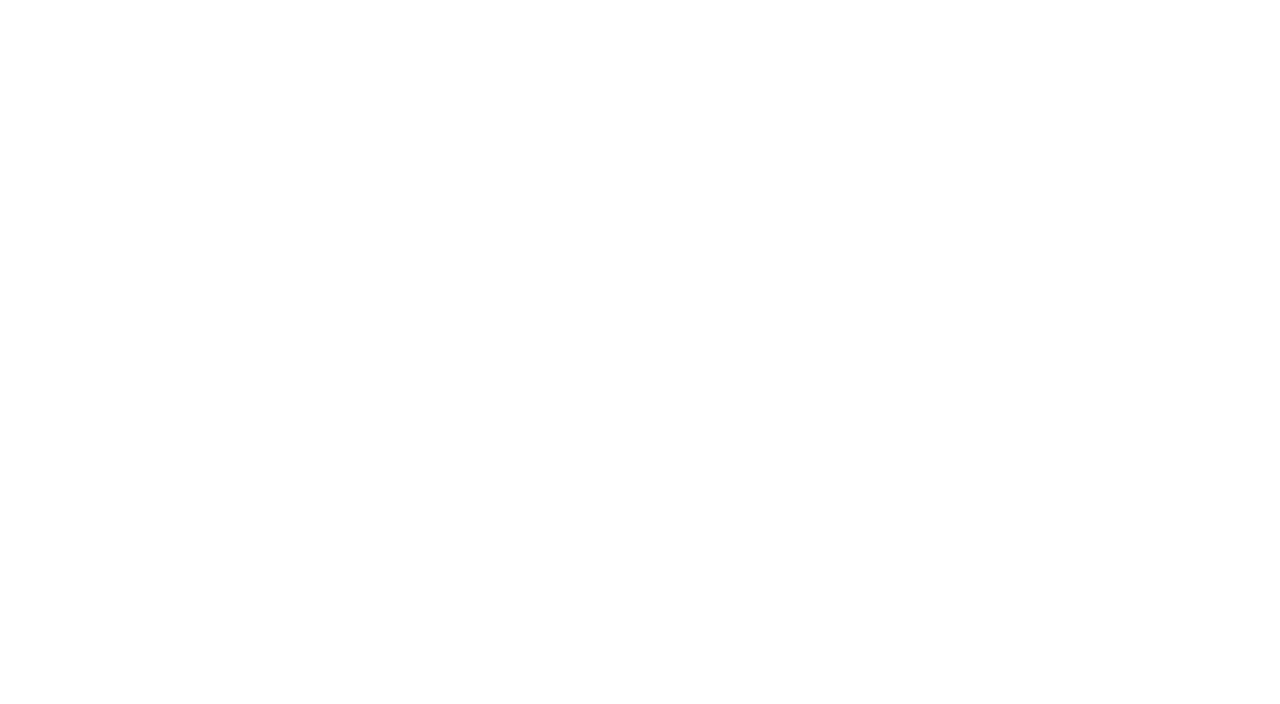
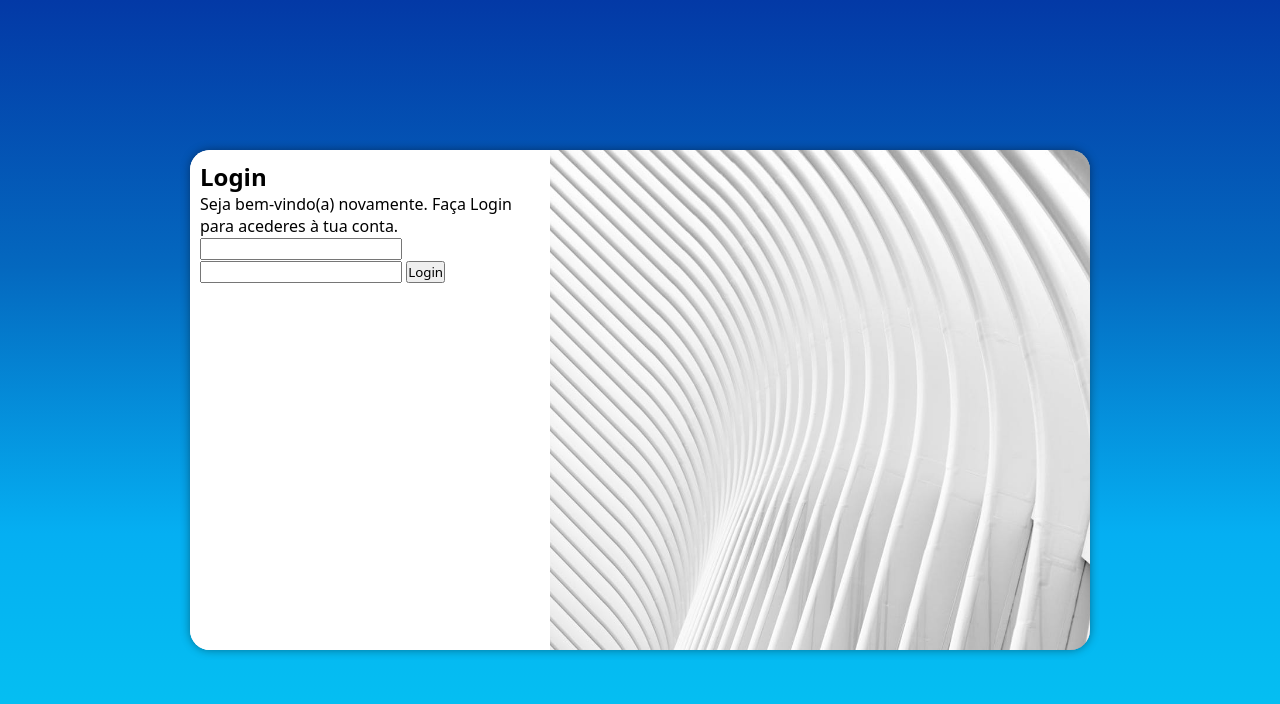
Before and after one commit to hugoalmeida02/projeto-login, a plain HTML site: page index.html in a window 1280 px wide. Drawn offline with Linux system fonts and the light colour scheme.

Commit message:
Desenvolvimento de estilos e media query

```diff
--- a/index.html
+++ b/index.html
@@ -8,6 +8,20 @@
     <link rel="stylesheet" href="styles/medias.css">
 </head>
 <body>
-
+    <main>
+        <section>
+            <div id="imagem">
+            </div>
+            <div id="form">
+                <h1>Login</h1>
+                <p>Seja bem-vindo(a) novamente. Faça Login para acederes à tua conta.</p>
+                <form action="" method="post">
+                    <input type="text" name="nome" id="inome">
+                    <input type="password" name="pass" id="ipass">
+                    <input type="submit" value="Login">
+                </form>
+            </div>
+        </section>
+    </main>
 </body>
 </html>
--- a/styles/medias.css
+++ b/styles/medias.css
@@ -1 +1,42 @@
 @charset "UTF-8";
+
+@media screen and (min-width: 768px) and (max-width: 992px){
+
+    section{
+        width: 80vw;
+    }
+
+    div#imagem {
+        width: 40%;
+        height: 100%;
+        float: left;
+    }
+
+    div#form {
+        width: 60%;
+        height: 100%;
+        float: left;
+    }
+
+
+}
+
+@media screen and (min-width: 992px){
+
+    section{
+        width: 900px;
+    }
+
+    div#imagem {
+        width: 60%;
+        height: 100%;
+        float: right;
+    }
+
+    div#form {
+        width: 40%;
+        height: 100%;
+        float: right;
+    }
+
+}
--- a/styles/style.css
+++ b/styles/style.css
@@ -1 +1,49 @@
 @charset "UTF-8";
+
+* {
+    margin: 0px;
+    padding: 0px;
+    font-family: system-ui, -apple-system, BlinkMacSystemFont, 'Segoe UI', Roboto, Oxygen, Ubuntu, Cantarell, 'Open Sans', 'Helvetica Neue', sans-serif;
+    box-sizing: border-box
+}
+
+html, body {
+    width: 100vw;
+    height: 100vh;
+    /* background-image: linear-gradient(to bottom, #4B7BA6, #9BD1F2, #aee4f0, #a7dae7); */
+    background-image: linear-gradient(to bottom, #0339A6, #0468BF, #05AFF2, #05C7F2);
+    background-repeat: no-repeat;
+}
+
+section {
+    background-color: white;
+    position: absolute;
+    width: 250px;
+    height: 500px;
+
+    top: 50%;
+    left: 50%;
+
+    transform: translate(-50%, -50%);
+
+    border-radius: 20px;
+    overflow: hidden;
+
+    box-shadow: 0px 0px 10px rgba(0, 0, 0, 0.404);
+
+    transition: width 0.3s, height 0.3s;
+    transition-timing-function: ease;
+}
+
+div#imagem {
+    display: block;
+    background: #4B7BA6 url("../img/fundo.jpg") no-repeat center center/cover;
+    height: 40%;
+}
+
+div#form {
+    display: block;
+    padding: 10px;
+    height: 60%;
+    background-color: white
+}
```
